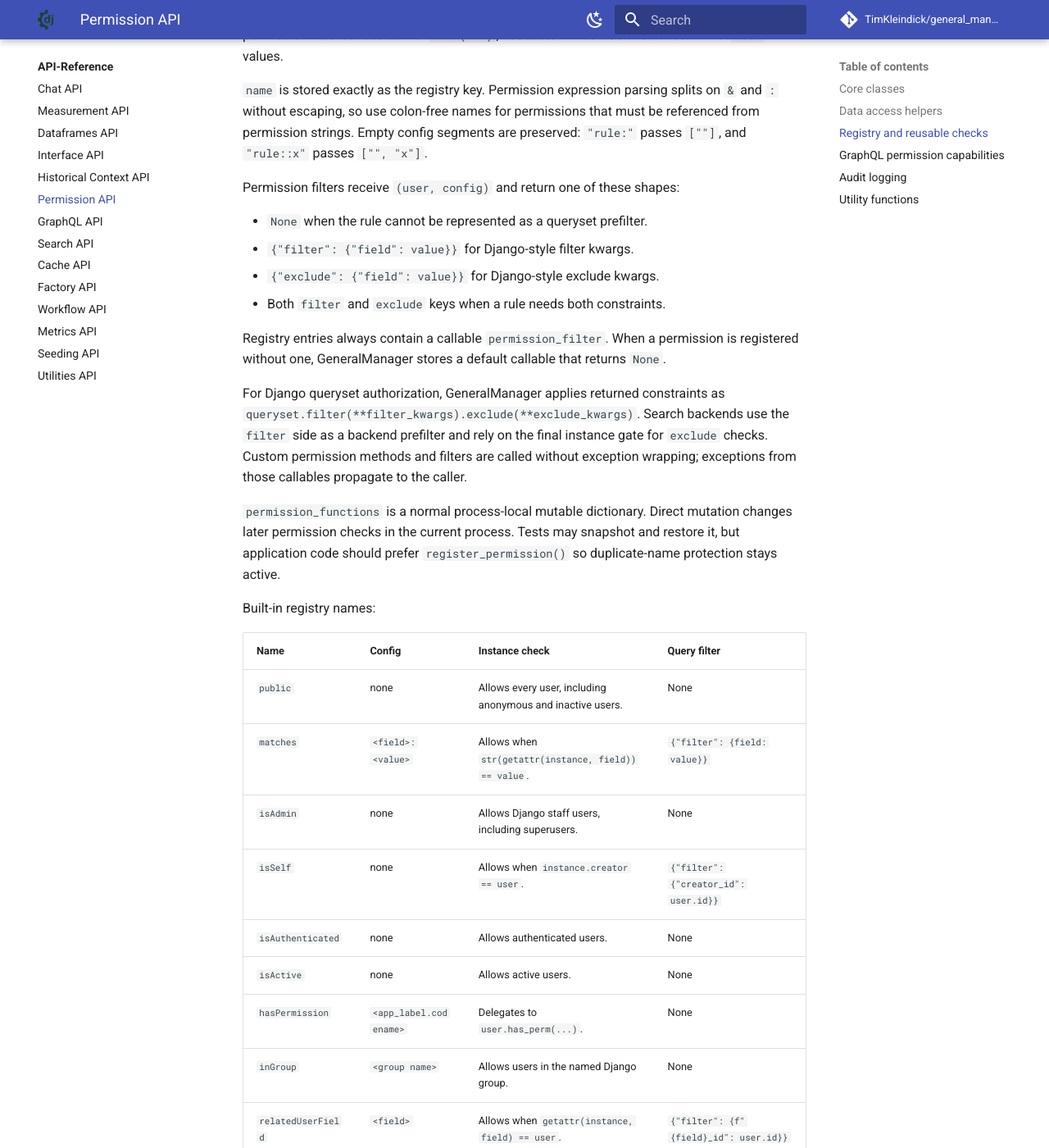
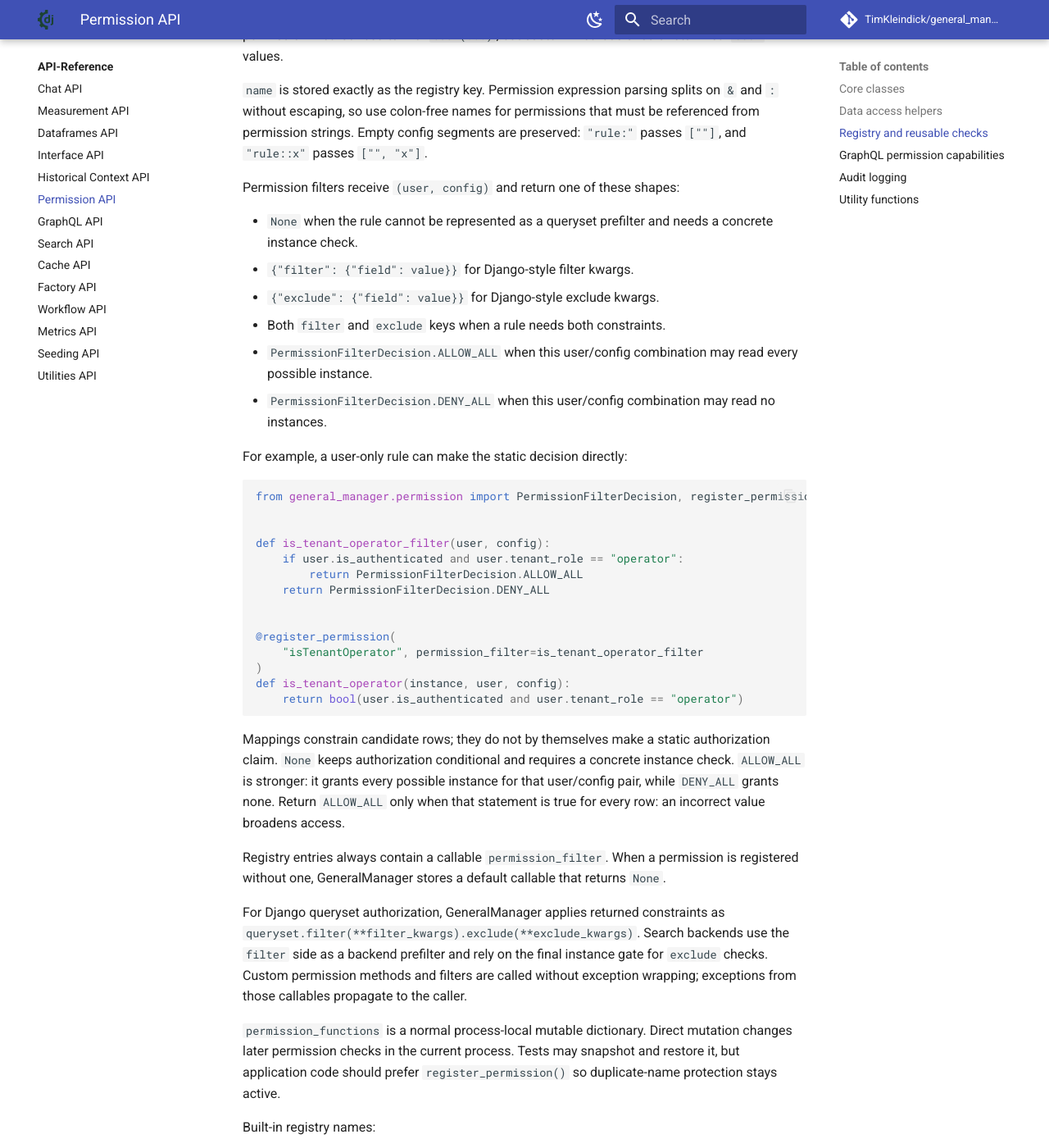
Before and after one commit to TimKleindick/general_manager, an MkDocs documentation site: the page built from docs/api/permission.md, in a window 1280 px wide and 1400 px high, scrolled down 3570 px. Shown: the whole window at 82% size. Built offline with MkDocs 1.6.1 and Material for MkDocs 9.7.7, drawn with Linux system fonts in a browser that asks for light colours; comment, search, counter and statistics services are not loaded; some of the changed text lies outside the part shown.

Commit message:
docs: explain static read permission decisions

````diff
--- a/docs/api/permission.md
+++ b/docs/api/permission.md
@@ -133,10 +133,41 @@ preserved: `"rule:"` passes `[""]`, and `"rule::x"` passes `["", "x"]`.
 
 Permission filters receive `(user, config)` and return one of these shapes:
 
-- `None` when the rule cannot be represented as a queryset prefilter.
+- `None` when the rule cannot be represented as a queryset prefilter and needs
+  a concrete instance check.
 - `{"filter": {"field": value}}` for Django-style filter kwargs.
 - `{"exclude": {"field": value}}` for Django-style exclude kwargs.
 - Both `filter` and `exclude` keys when a rule needs both constraints.
+- `PermissionFilterDecision.ALLOW_ALL` when this user/config combination may
+  read every possible instance.
+- `PermissionFilterDecision.DENY_ALL` when this user/config combination may
+  read no instances.
+
+For example, a user-only rule can make the static decision directly:
+
+```python
+from general_manager.permission import PermissionFilterDecision, register_permission
+
+
+def is_tenant_operator_filter(user, config):
+    if user.is_authenticated and user.tenant_role == "operator":
+        return PermissionFilterDecision.ALLOW_ALL
+    return PermissionFilterDecision.DENY_ALL
+
+
+@register_permission(
+    "isTenantOperator", permission_filter=is_tenant_operator_filter
+)
+def is_tenant_operator(instance, user, config):
+    return bool(user.is_authenticated and user.tenant_role == "operator")
+```
+
+Mappings constrain candidate rows; they do not by themselves make a static
+authorization claim. `None` keeps authorization conditional and requires a
+concrete instance check. `ALLOW_ALL` is stronger: it grants every possible
+instance for that user/config pair, while `DENY_ALL` grants none. Return
+`ALLOW_ALL` only when that statement is true for every row: an incorrect value
+broadens access.
 
 Registry entries always contain a callable `permission_filter`. When a
 permission is registered without one, GeneralManager stores a default callable
@@ -157,14 +188,14 @@ Built-in registry names:
 
 | Name | Config | Instance check | Query filter |
 | --- | --- | --- | --- |
-| `public` | none | Allows every user, including anonymous and inactive users. | None |
+| `public` | none | Allows every user, including anonymous and inactive users. | `ALLOW_ALL` |
 | `matches` | `<field>:<value>` | Allows when `str(getattr(instance, field)) == value`. | `{"filter": {field: value}}` |
-| `isAdmin` | none | Allows Django staff users, including superusers. | None |
+| `isAdmin` | none | Allows Django staff users, including superusers. | `ALLOW_ALL` for staff; otherwise `DENY_ALL` |
 | `isSelf` | none | Allows when `instance.creator == user`. | `{"filter": {"creator_id": user.id}}` |
-| `isAuthenticated` | none | Allows authenticated users. | None |
-| `isActive` | none | Allows active users. | None |
-| `hasPermission` | `<app_label.codename>` | Delegates to `user.has_perm(...)`. | None |
-| `inGroup` | `<group name>` | Allows users in the named Django group. | None |
+| `isAuthenticated` | none | Allows authenticated users. | `ALLOW_ALL` when authenticated; otherwise `DENY_ALL` |
+| `isActive` | none | Allows active users. | `ALLOW_ALL` when active; otherwise `DENY_ALL` |
+| `hasPermission` | `<app_label.codename>` | Delegates to `user.has_perm(...)`. | `ALLOW_ALL` when granted; otherwise `DENY_ALL` |
+| `inGroup` | `<group name>` | Allows users in the named Django group. | `ALLOW_ALL` when in the group; otherwise `DENY_ALL` |
 | `relatedUserField` | `<field>` | Allows when `getattr(instance, field) == user`. | `{"filter": {f"{field}_id": user.id}}` |
 | `manyToManyContainsUser` | `<field>` | Allows when the related manager contains the user. | `{"filter": {f"{field}__id": user.id}}` |
 
````
Also changed, not shown: docs/concepts/graphql/security.md (+2 -1 lines), docs/concepts/permission/manager_based_permission.md (+32 -4 lines), docs/concepts/search.md (+16 -0 lines).
